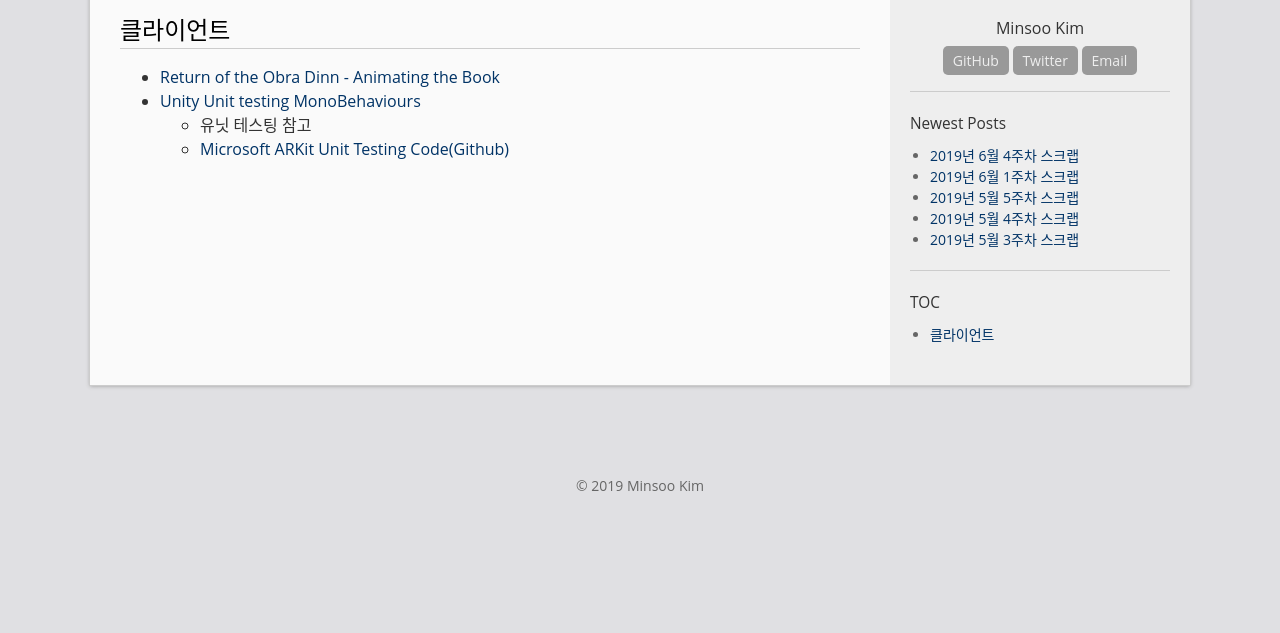
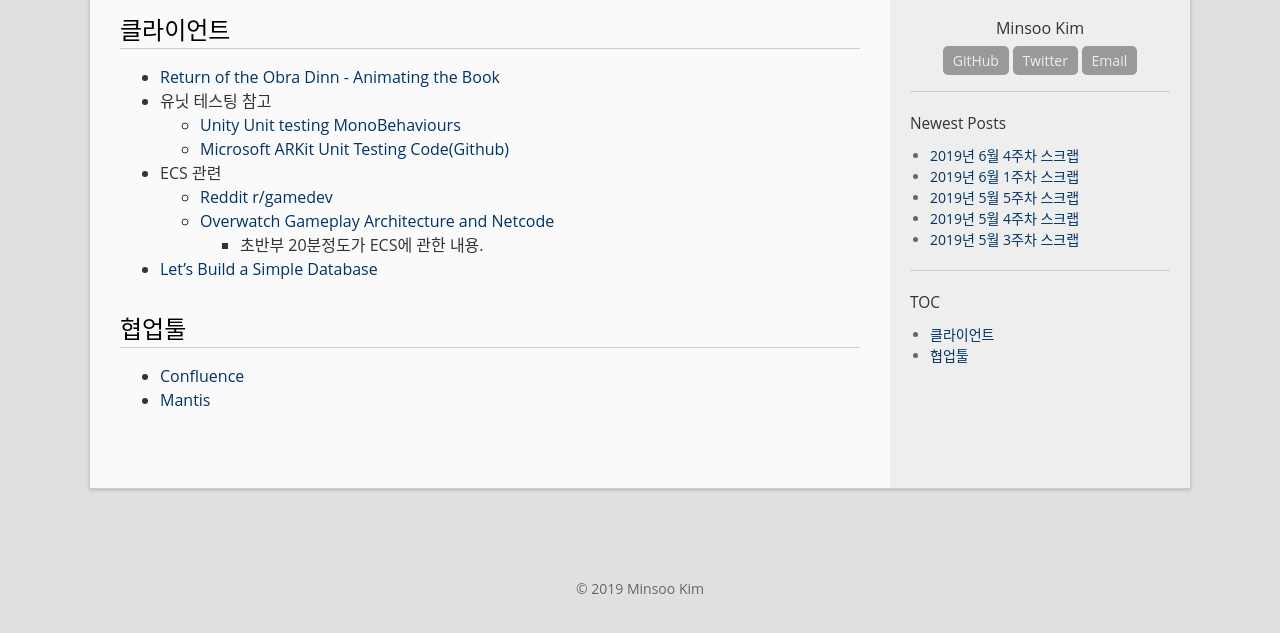
Before and after one commit to GarlicDipping/garlicdipping.github.io, a Jekyll site: the page built from _posts/2019-06-16-scrap05.md, in a window 1280 px wide, cut to the strip 261-920 px from the top of the page. Shown: the top 633 px of the strip. Built offline with Jekyll 4.4.1, drawn with Linux system fonts in a browser that asks for light colours; comment, search, counter and statistics services are not loaded.

Commit message:
no message

```diff
--- a/_posts/2019-06-16-scrap05.md
+++ b/_posts/2019-06-16-scrap05.md
@@ -11,6 +11,17 @@ categories: 스크랩
 # 클라이언트
 
 - [Return of the Obra Dinn - Animating the Book](https://forums.tigsource.com/index.php?topic=40832.msg1406158#msg1406158)
-- [Unity Unit testing MonoBehaviours](https://blogs.unity3d.com/kr/2014/06/03/unit-testing-part-2-unit-testing-monobehaviours/)
-  - 유닛 테스팅 참고
+- 유닛 테스팅 참고
+  - [Unity Unit testing MonoBehaviours](https://blogs.unity3d.com/kr/2014/06/03/unit-testing-part-2-unit-testing-monobehaviours/)
   - [Microsoft ARKit Unit Testing Code(Github)](https://github.com/microsoft/MixedRealityToolkit-Unity/tree/mrtk_release/Assets/MixedRealityToolkit.Tests)
+- ECS 관련
+  - [Reddit r/gamedev](https://amp.reddit.com/r/gamedev/comments/6s127j/im_struggling_to_think_of_a_way_to_implement_the/)
+  - [Overwatch Gameplay Architecture and Netcode](https://www.youtube.com/watch?v=W3aieHjyNvw)
+    - 초반부 20분정도가 ECS에 관한 내용.
+- [Let's Build a Simple Database](https://cstack.github.io/db_tutorial/)
+
+
+# 협업툴
+
+- [Confluence](https://ko.atlassian.com/software/confluence/features)
+- [Mantis](https://www.mantisbt.org/)
```
